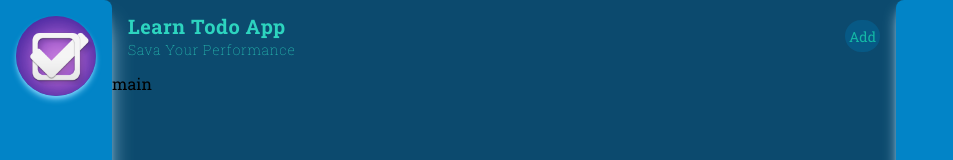
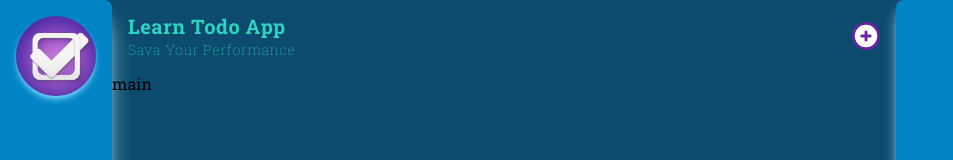
Before and after one commit to SubairMohamed/todo-project, a React (Create React App) app: page / in a window 1280 px wide. Shown: the top 160 px of the page, without its empty margins (0-953 px from the left). Built offline with nearby package versions, Linux system fonts and the light colour scheme.

Commit message:
making-style-and-install-heroicons

```diff
--- a/package.json
+++ b/package.json
@@ -3,6 +3,7 @@
   "version": "0.1.0",
   "private": true,
   "dependencies": {
+    "@heroicons/react": "^1.0.6",
     "@testing-library/jest-dom": "^5.16.4",
     "@testing-library/react": "^13.3.0",
     "@testing-library/user-event": "^13.5.0",
--- a/src/components/Main/Main.jsx
+++ b/src/components/Main/Main.jsx
@@ -1,3 +1,5 @@
+import { PlusCircleIcon } from "@heroicons/react/solid";
+
 const Main = () => {
     return (
         // Main
@@ -7,8 +9,8 @@ const Main = () => {
                     <h1 className="text-teal-400 text-xl font-bold capitalize tracking-wide">Learn todo app </h1>
                     <p className="text-sm text-teal-400 font-thin capitalize tracking-wider">sava your performance</p>
                 </div>
-                <div className="bg-sky-800 p-1 rounded-full">
-                    <button className="text-sm text-teal-500">Add</button>
+                <div className="bg-purple-800 p-1 rounded-full w-7 h-7 flex justify-center items-center">
+                    <button className="text-sm text-white"><PlusCircleIcon className="h-7 w-7" /></button>
                 </div>
             </header>
             <main>main</main>
```
Also changed, not shown: 1 other file (tests, documents, lock files or other folders).
